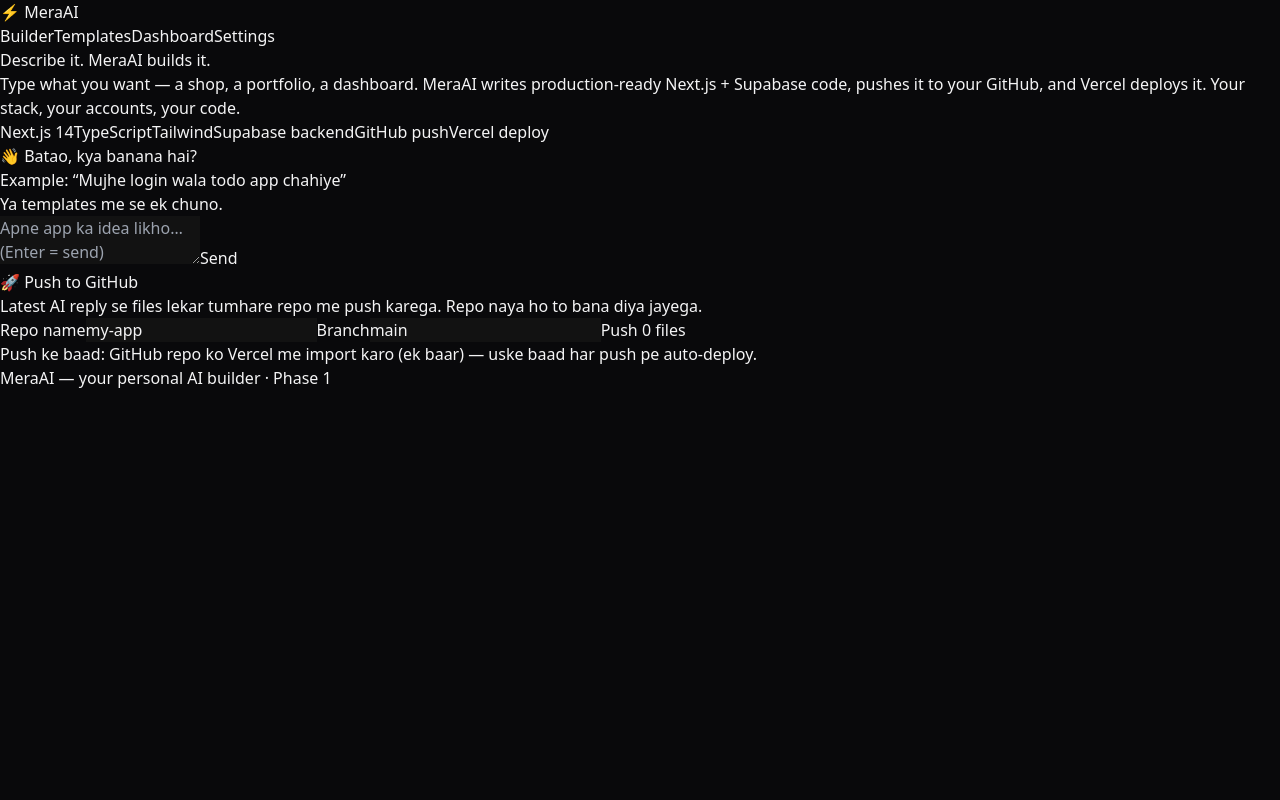
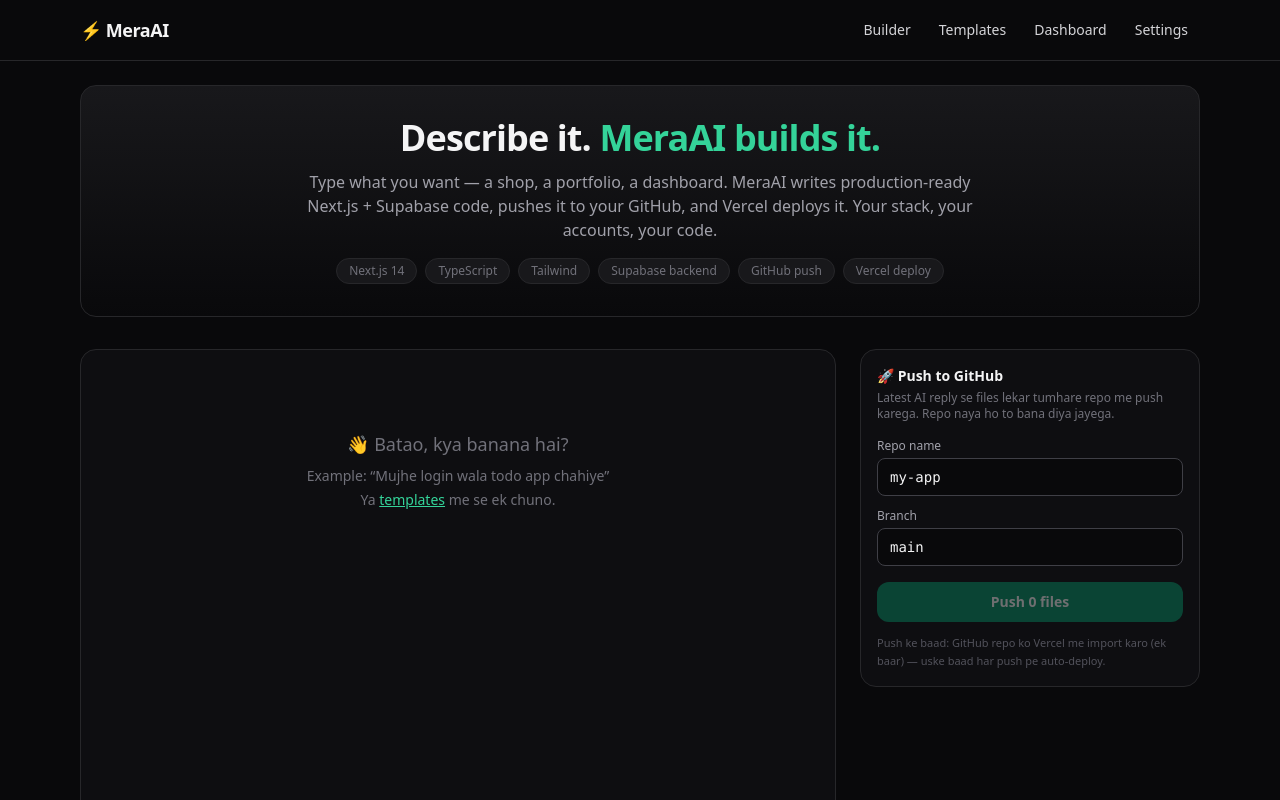
Before and after one commit to raj3kk/mera-ai, a Next.js app: page / in a window 1280 px wide. Shown: the top 800 px of the page. Built offline with nearby package versions, Linux system fonts and the light colour scheme.

Commit message:
MeraAI Phase 1 scaffold: tailwind.config.ts

```diff
--- /dev/null
+++ b/tailwind.config.ts
@@ -0,0 +1,14 @@
+import type { Config } from "tailwindcss";
+
+const config: Config = {
+  content: [
+    "./app/**/*.{js,ts,jsx,tsx,mdx}",
+    "./components/**/*.{js,ts,jsx,tsx,mdx}",
+    "./lib/**/*.{js,ts,jsx,tsx,mdx}",
+  ],
+  theme: {
+    extend: {},
+  },
+  plugins: [],
+};
+export default config;
```
